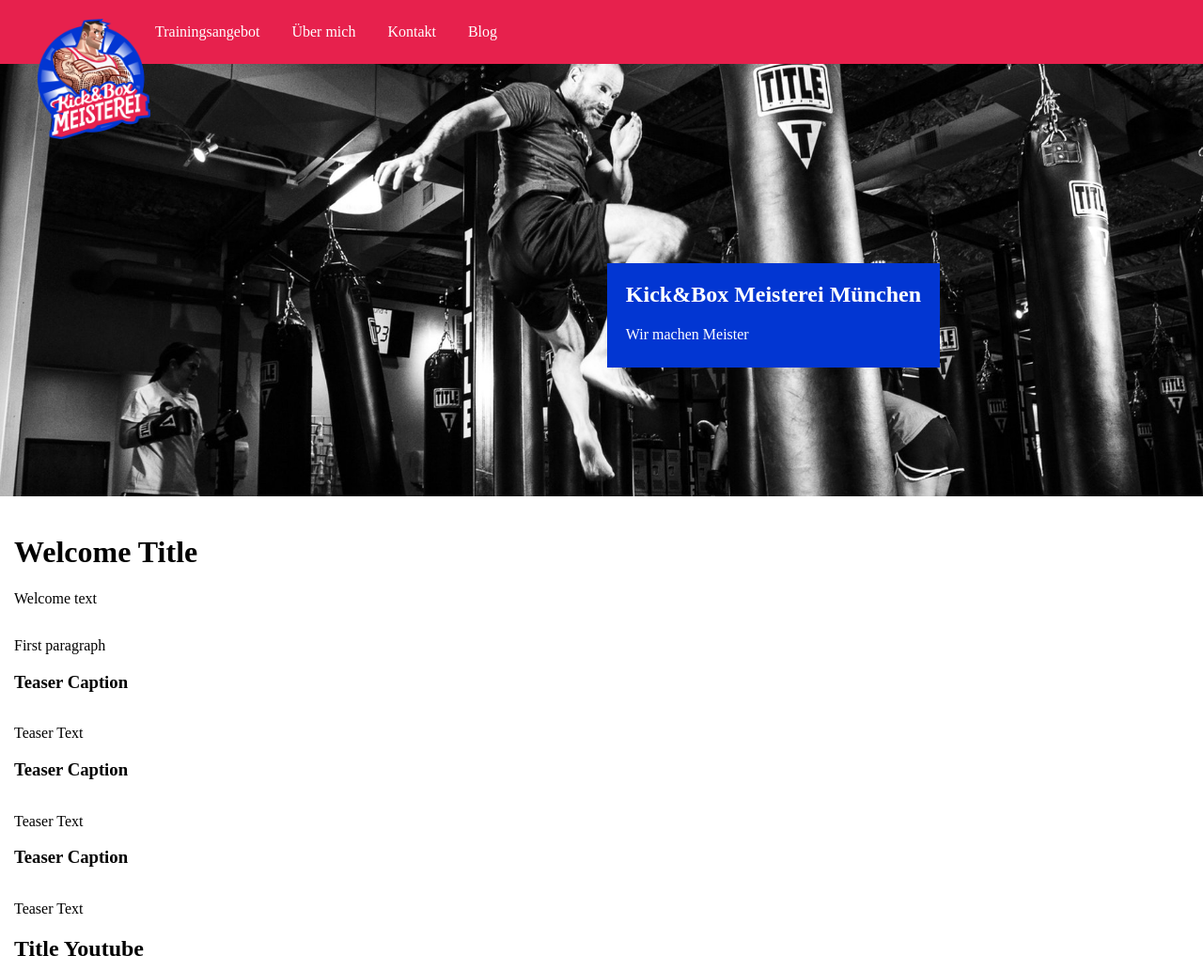
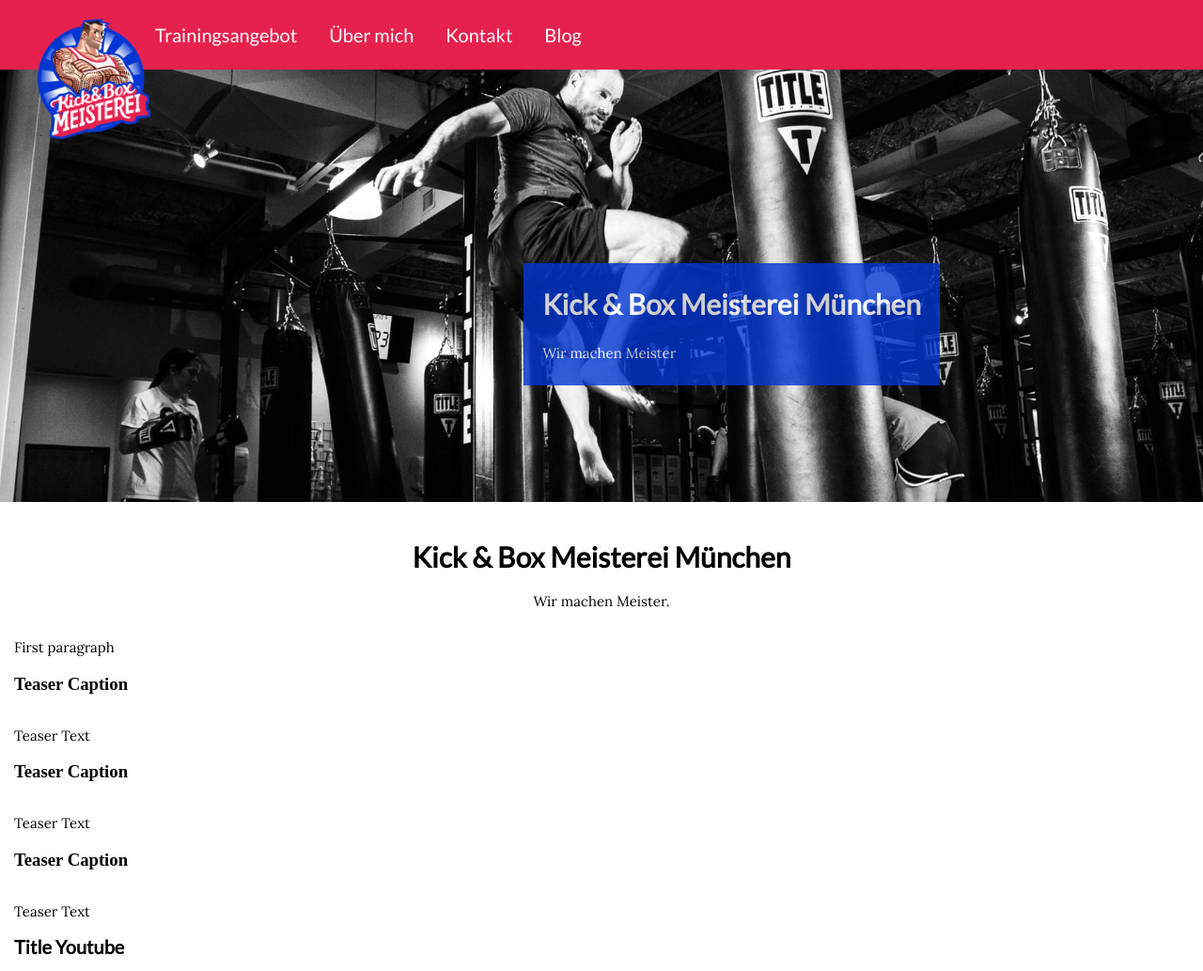
Before and after one commit to YinFromWuHanklan/www.kickundboxmeisterei.de, a PHP site: page / in a window 1280 px wide; the page is wider, and only the part inside the window is pictured. Shown: the top 1033 px of that part at 94% size. Run offline with PHP 8.4, Linux system fonts and the light colour scheme.

Commit message:
Less Styles Header

```diff
--- a/css/styles.css
+++ b/css/styles.css
@@ -2,6 +2,7 @@
     Created on : 20.09.2017, 16:29:11
     Author     : yinyinwu-hanke
 */
+@import url('https://fonts.googleapis.com/css?family=Lato|Lora');
 html,
 body {
   padding: 0;
@@ -20,21 +21,34 @@ body {
   background-color: #0236d2;
   padding: 0 20px 10px;
   color: #fff;
+  opacity: 0.8;
+}
+.header .header_img_wrap .header_caption_wrap > h2 {
+  font-size: 30px;
 }
 .inner_wrap {
   padding: 20px 15px;
 }
-/*
-To change this license header, choose License Headers in Project Properties.
-To change this template file, choose Tools | Templates
-and open the template in the editor.
-*/
-/*
-    Created on : 24.09.2017, 11:35:06
-    Author     : yinyinwu-hanke
-*/
+.intro {
+  text-align: center;
+}
+h1 {
+  font-family: 'Lato';
+  font-size: 30px;
+}
+h2 {
+  font-family: 'Lato';
+  font-size: 20px;
+}
+p {
+  font-family: 'Lora';
+  font-size: 15px;
+}
 /* Fonts Title: Lora oder Merriwheater Google Fotns
    Text Arimo oder Lato ebenfalls Google Fonts */
+/*
+font-family: 'Lora', serif;
+*/
 /*
 To change this license header, choose License Headers in Project Properties.
 To change this template file, choose Tools | Templates
@@ -55,9 +69,14 @@ nav ul li {
   display: inline-block;
   padding: 0 15px;
 }
-nav ul li a {
+nav ul a {
   text-decoration: none;
   color: #fff;
+  font-family: 'Lato';
+  font-size: 20px;
+}
+nav ul a:hover {
+  color: #0236d2;
 }
 .logo_nav {
   float: left;
--- a/index.php
+++ b/index.php
@@ -13,7 +13,7 @@
             <div class="header_img_wrap">
                 <img src="images/header_img.jpg" alt="Boxing" width="auto" height="460" />
                 <div class="header_caption_wrap">
-                    <h2>Kick&amp;Box Meisterei München</h2>
+                    <h2>Kick &amp; Box Meisterei München</h2>
                     <p>Wir machen Meister</p>
                 </div>
             </div>
@@ -22,8 +22,8 @@
         <div class="inner_wrap">
             <div class="intro">
                 <div>
-                    <h1>Welcome Title</h1>
-                    <p>Welcome text</p>
+                    <h1>Kick &amp; Box Meisterei München</h1>
+                    <p>Wir machen Meister.</p>
                 </div>
                 <img src="" alt="" width="" />
             </div>
```
Also changed, not shown: less/includes/elements/navigation.less (+7 -3 lines), less/includes/fonts.less (+18 -10 lines), less/includes/project.less (+19 -0 lines), 1 other file.
